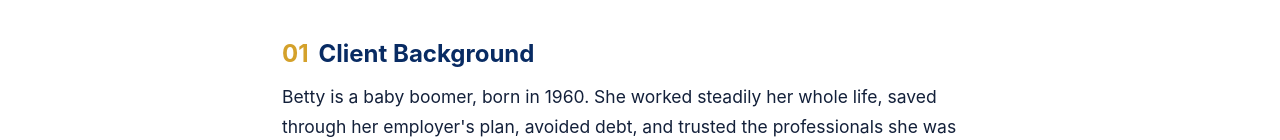
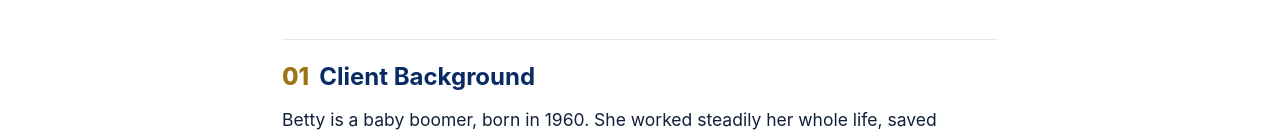
Before and after one commit to stevenson-pacificridgeway/askannuityai-app, a website: page public/cases/betty-bad-advice-guaranteed-income.html in a window 1280 px wide. Shown: the part 814-954 px from the top of the page. Drawn offline with Linux system fonts and the light colour scheme.

Commit message:
Add files via upload

```diff
--- a/public/cases/betty-bad-advice-guaranteed-income.html
+++ b/public/cases/betty-bad-advice-guaranteed-income.html
@@ -5,7 +5,7 @@
 <style>
 *{box-sizing:border-box;margin:0;padding:0}html{scroll-behavior:smooth}
 body{font-family:-apple-system,BlinkMacSystemFont,'Segoe UI',Inter,Roboto,Helvetica,Arial,sans-serif;color:#13203a;background:#fff;line-height:1.7;font-size:17.5px;-webkit-font-smoothing:antialiased}
-:root{--navy:#082B63;--gold:#D4A12B;--gold-ink:#b8881d;--ink:#13203a;--ink2:#48566c;--line:#e7ebf2;--warm:#f5f7fa;--card:#fbfcfe}
+:root{--navy:#082B63;--gold:#D4A12B;--gold-ink:#9c7414;--ink:#101b30;--ink2:#39455b;--line:#e2e7f0;--warm:#f4f6fa;--card:#fbfcfe}
 .topbar{position:sticky;top:0;z-index:50;background:var(--navy);color:#fff;border-bottom:1px solid rgba(212,161,43,.35)}
 .topbar .in{max-width:1100px;margin:0 auto;padding:13px 22px;display:flex;align-items:center;gap:14px}
 .brand{display:flex;align-items:center;gap:11px;text-decoration:none;color:#fff}
@@ -30,7 +30,8 @@ h1{font-size:38px;line-height:1.13;letter-spacing:-.02em;margin:16px 0 0;font-we
 .card.exec{background:linear-gradient(180deg,#fbfcfe,#f5f7fa);border-color:#dfe6f0}
 .card h4{font-size:12.5px;letter-spacing:.13em;text-transform:uppercase;color:var(--gold-ink);font-weight:700;margin-bottom:8px}
 h2{font-size:24px;line-height:1.25;color:var(--navy);margin:42px 0 4px;font-weight:700}
-h2 .num{color:var(--gold);margin-right:10px}
+h2{border-top:1px solid var(--line);padding-top:22px}
+h2 .num{color:var(--gold-ink);margin-right:10px;font-weight:800}
 h3{font-size:18px;color:var(--navy);margin:24px 0 4px;font-weight:650}
 p{margin:13px 0}ul,ol{margin:13px 0 13px 4px;padding-left:22px}li{margin:6px 0}strong{font-weight:650;color:var(--ink)}
 .keybox{border-left:3px solid var(--gold);background:var(--warm);border-radius:0 12px 12px 0;padding:16px 20px;margin:22px 0}
```
Also changed, not shown: public/cases/classy-rob-protection-and-growth.html (+3 -2 lines), public/cases/index.html (+3 -2 lines), public/cases/john-and-the-40-40-40-trap.html (+3 -2 lines), public/cases/sue-the-teacher-tax-free-income.html (+3 -2 lines), public/cases/the-72t-strategy-early-access.html (+3 -2 lines).
